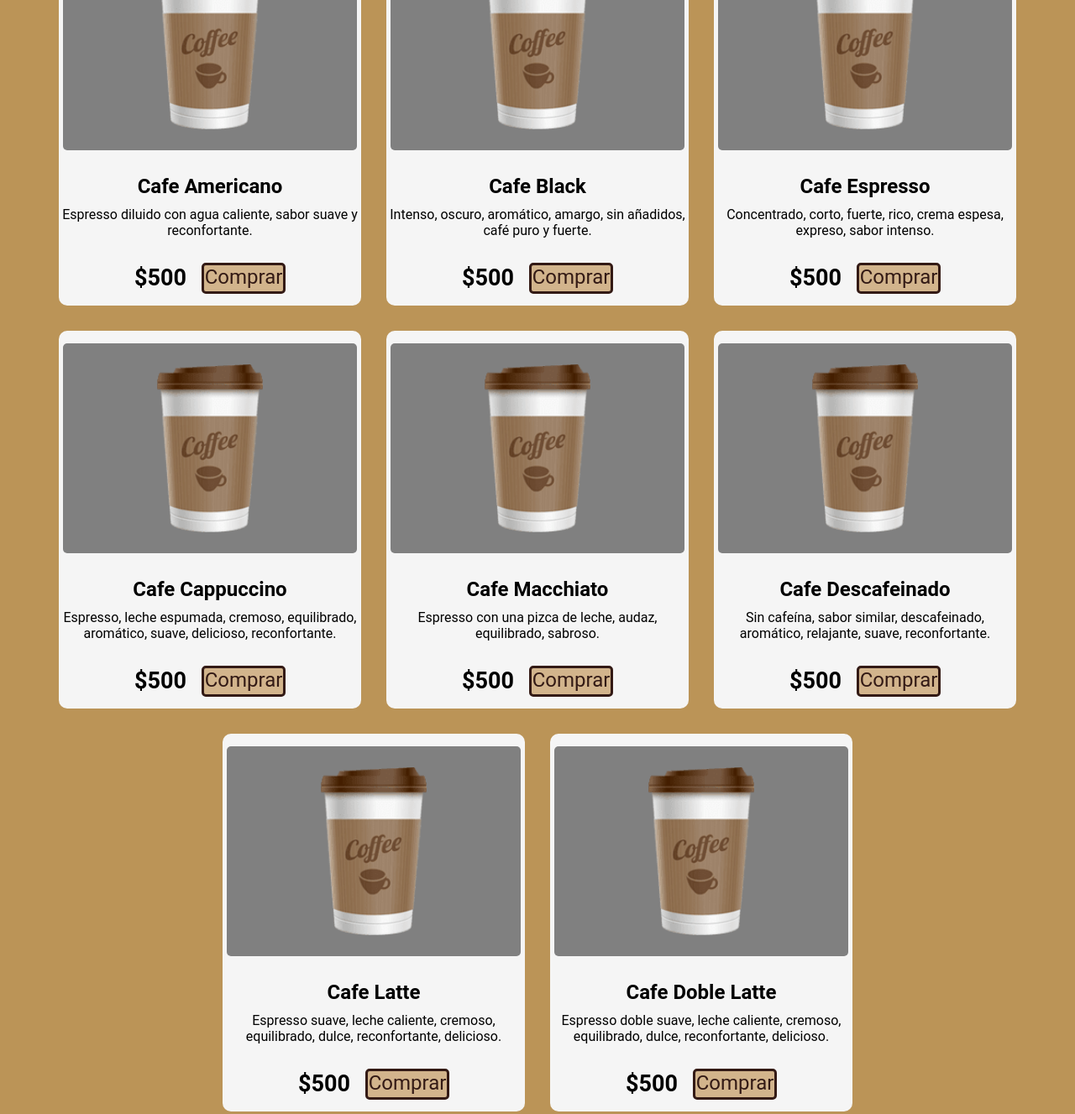
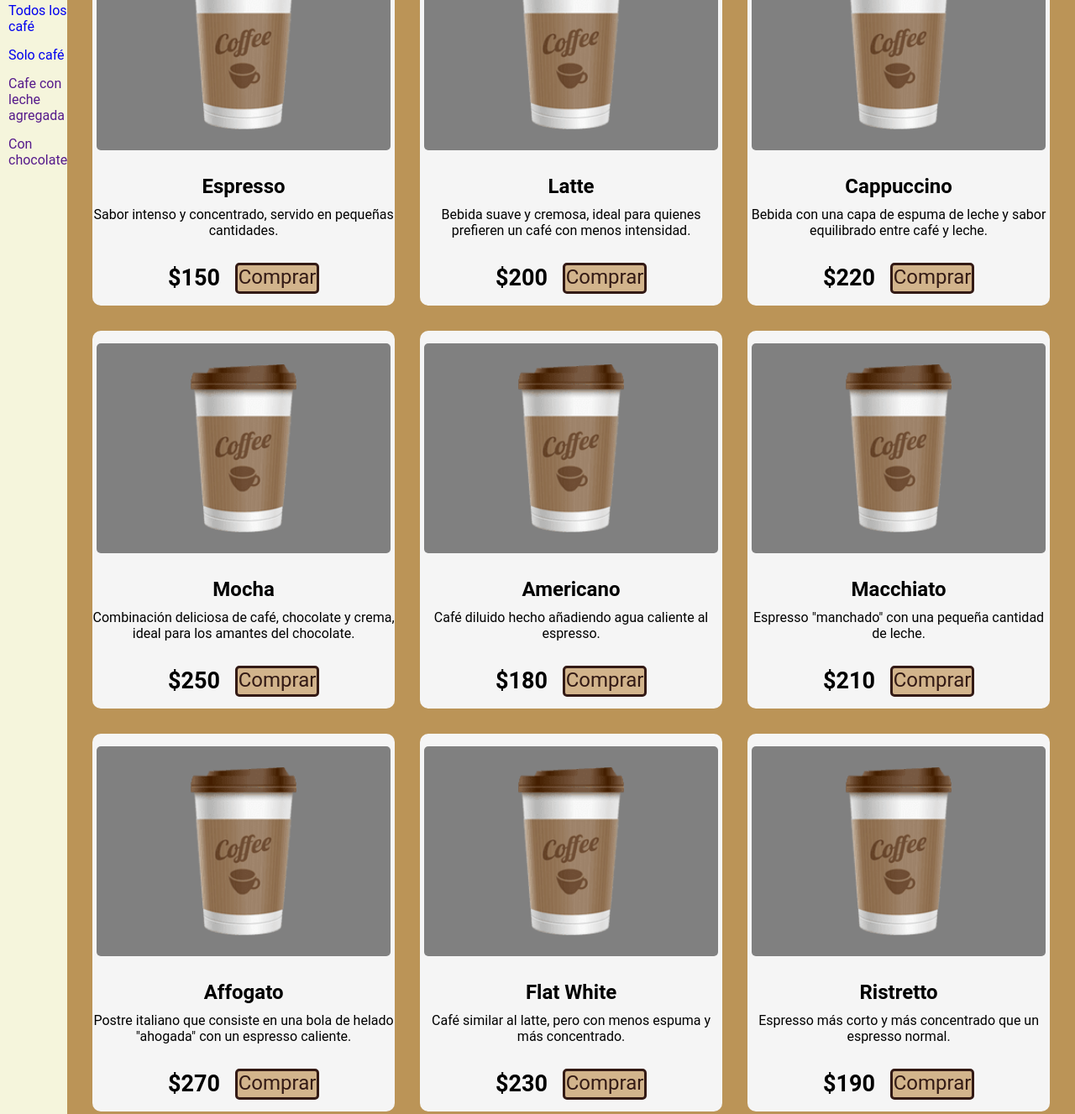
Before and after one commit to Faacusb/intJS, a plain HTML site: page index.html in a window 1280 px wide. Shown: the part 3391-4718 px from the top of the page at 84% size. Drawn offline with Linux system fonts and the light colour scheme.

Commit message:
render js

```diff
--- a/assets/styles.css
+++ b/assets/styles.css
@@ -297,6 +297,18 @@ justify-content: space-evenly;
     margin: 0 auto;
     padding-top: 27px;
     background: #bb9457;
+    display: flex;
+}
+.aside-shop{
+background-color: beige;
+display: flex;
+padding-top: 20px;
+padding-left: 10px;
+}
+.nav-shop{
+display: flex;
+flex-direction: column;
+gap: 15px;
 }
 
 .shop-contain{
--- a/index.html
+++ b/index.html
@@ -164,8 +164,17 @@
     </section>
 
     <section id="shop">
-      <div class="shop-contain">
-        <div class="shop-card">
+      <aside class="aside-shop">
+        <nav class="nav-shop">
+          <h2>Tipos de café</h2>
+          <li><a href="#">Todos los café</a></li>
+          <li><a href="#">Solo café</a></li>
+          <li><a href="">Cafe con leche agregada</a></li>
+          <li><a href="">Con chocolate</a></li>
+        </nav>
+      </aside>
+      <div id="contenedor-productos" class="shop-contain">
+        <!-- <div class="shop-card">
           <div class="img-contain-shop">
             <img class="shop-card-img" src="./assets/img/vaso-cafe-card.jpg" alt="vaso cafe">
           </div>
@@ -178,9 +187,9 @@
             <a class="shop-btn" href="#shop"><span>Comprar</span></a>
           </div>
 
-        </div>
+        </div> -->
 
-        <div class="shop-card">
+        <!-- <div class="shop-card">
           <div class="img-contain-shop">
             <img class="shop-card-img" src="./assets/img/vaso-cafe-card.jpg" alt="vaso cafe">
           </div>
@@ -193,9 +202,9 @@
             <a class="shop-btn" href="#shop"><span>Comprar</span></a>
           </div>
 
-        </div>
+        </div> -->
 
-        <div class="shop-card">
+        <!-- <div class="shop-card">
           <div class="img-contain-shop">
             <img class="shop-card-img" src="./assets/img/vaso-cafe-card.jpg" alt="vaso cafe">
           </div>
@@ -208,9 +217,9 @@
             <a class="shop-btn" href="#shop"><span>Comprar</span></a>
           </div>
 
-        </div>
+        </div> -->
 
-        <div class="shop-card">
+        <!-- <div class="shop-card">
           <div class="img-contain-shop">
             <img class="shop-card-img" src="./assets/img/vaso-cafe-card.jpg" alt="vaso cafe">
           </div>
@@ -223,9 +232,9 @@
             <a class="shop-btn" href="#shop"><span>Comprar</span></a>
           </div>
 
-        </div>
+        </div> -->
 
-        <div class="shop-card">
+        <!-- <div class="shop-card">
           <div class="img-contain-shop">
             <img class="shop-card-img" src="./assets/img/vaso-cafe-card.jpg" alt="vaso cafe">
           </div>
@@ -283,7 +292,7 @@
             <a class="shop-btn" href="#shop"><span>Comprar</span></a>
           </div>
 
-        </div>
+        </div> -->
 
       </div>
     </section>
--- a/main.js
+++ b/main.js
@@ -1,21 +1,166 @@
-const iconMenu = document.querySelector('.iconoMenuHamb'),
- menu = document.querySelector('.navbar-list');
+const iconMenu = document.querySelector(".iconoMenuHamb"),
+  menu = document.querySelector(".navbar-list");
+
+// Menu Hamburguesa
+const toggle_menu = () => {
+  menu.classList.toggle("toggleMenu");
+  console.log("holi");
+};
 
 
 
+const cafes = [
+  {
+    nombre: 'Espresso',
+    ingredientes: ['Café molido finamente', 'Agua caliente'],
+    caracteristicas: 'Sabor intenso y concentrado, servido en pequeñas cantidades.',
+    precio: 150,
+    imagen: './assets/img/vaso-cafe-card.jpg',
+    categoria: 'cafe'
+  },
+  {
+    nombre: 'Latte',
+    ingredientes: ['Espresso', 'Leche vaporizada'],
+    caracteristicas: 'Bebida suave y cremosa, ideal para quienes prefieren un café con menos intensidad.',
+    precio: 200,
+    imagen: './assets/img/vaso-cafe-card.jpg',
+    categoria: 'con leche'
+  },
+  {
+    nombre: 'Cappuccino',
+    ingredientes: ['Espresso', 'Leche vaporizada', 'Espuma de leche'],
+    caracteristicas: 'Bebida con una capa de espuma de leche y sabor equilibrado entre café y leche.',
+    precio: 220,
+    imagen: './assets/img/vaso-cafe-card.jpg',
+    categoria: 'con leche'
+  },
+  {
+    nombre: 'Mocha',
+    ingredientes: ['Espresso', 'Leche', 'Jarabe de chocolate', 'Crema batida'],
+    caracteristicas: 'Combinación deliciosa de café, chocolate y crema, ideal para los amantes del chocolate.',
+    precio: 250,
+    imagen: './assets/img/vaso-cafe-card.jpg',
+    categoria: 'con leche'
+  },
+  {
+    nombre: 'Americano',
+    ingredientes: ['Espresso', 'Agua caliente'],
+    caracteristicas: 'Café diluido hecho añadiendo agua caliente al espresso.',
+    precio: 180,
+    imagen: './assets/img/vaso-cafe-card.jpg',
+    categoria: 'cafe'
+  },
+  {
+    nombre: 'Macchiato',
+    ingredientes: ['Espresso', 'Leche vaporizada', 'Espuma de leche'],
+    caracteristicas: 'Espresso "manchado" con una pequeña cantidad de leche.',
+    precio: 210,
+    imagen: './assets/img/vaso-cafe-card.jpg',
+    categoria: 'con leche'
+  },
+  {
+    nombre: 'Affogato',
+    ingredientes: ['Espresso', 'Helado'],
+    caracteristicas: 'Postre italiano que consiste en una bola de helado "ahogada" con un espresso caliente.',
+    precio: 270,
+    imagen: './assets/img/vaso-cafe-card.jpg',
+    categoria: 'con helado'
+  },
+  {
+    nombre: 'Flat White',
+    ingredientes: ['Espresso', 'Leche vaporizada'],
+    caracteristicas: 'Café similar al latte, pero con menos espuma y más concentrado.',
+    precio: 230,
+    imagen: './assets/img/vaso-cafe-card.jpg',
+    categoria: 'con leche'
+  },
+  {
+    nombre: 'Ristretto',
+    ingredientes: ['Café molido finamente', 'Agua caliente'],
+    caracteristicas: 'Espresso más corto y más concentrado que un espresso normal.',
+    precio: 190,
+    imagen: './assets/img/vaso-cafe-card.jpg',
+    categoria: 'cafe'
+  },
+  {
+    nombre: 'Turkish Coffee',
+    ingredientes: ['Café molido grueso', 'Agua', 'Azúcar'],
+    caracteristicas: 'Método de preparación de café tradicional en Turquía, donde se hierve café molido con agua y azúcar (opcional).',
+    precio: 260,
+    imagen: './assets/img/vaso-cafe-card.jpg',
+    categoria: 'cafe'
+  },
+  {
+    nombre: 'Irish Coffee',
+    ingredientes: ['Café', 'Whiskey irlandés', 'Azúcar', 'Crema'],
+    caracteristicas: 'Bebida que combina café, whiskey irlandés y azúcar, generalmente rematada con crema.',
+    precio: 280,
+    imagen: './assets/img/vaso-cafe-card.jpg',
+    categoria: 'con alcohol'
+  },
+  {
+    nombre: 'Vienna Coffee',
+    ingredientes: ['Café molido', 'Crema batida', 'Canela'],
+    caracteristicas: 'Café negro con crema batida y a menudo espolvoreado con canela.',
+    precio: 240,
+    imagen: './assets/img/vaso-cafe-card.jpg',
+    categoria: 'con crema'
+  },
+  {
+    nombre: 'Café au Lait',
+    ingredientes: ['Café', 'Leche'],
+    caracteristicas: 'Café hecho con partes iguales de café filtrado y leche caliente.',
+    precio: 215,
+    imagen: './assets/img/vaso-cafe-card.jpg',
+    categoria: 'con leche'
+  },
+  {
+    nombre: 'Cortado',
+    ingredientes: ['Espresso', 'Leche vaporizada'],
+    caracteristicas: 'Espresso "cortado" con una pequeña cantidad de leche caliente.',
+    precio: 205,
+    imagen: './assets/img/vaso-cafe-card.jpg',
+    categoria: 'cafe'
+  },
+  {
+    nombre: 'Café con Leche',
+    ingredientes: ['Café', 'Leche'],
+    caracteristicas: 'Bebida que combina café y leche en proporciones iguales.',
+    precio: 225,
+    imagen: './assets/img/vaso-cafe-card.jpg',
+    categoria: 'con leche'
+  },
+];
 
- const toggle_menu = ()=>{
-        menu.classList.toggle('toggleMenu')
-        console.log('holi')
- }
+const contenedorProductos = document.querySelector("#contenedor-productos");
+
+function cargarProductos(){
+  cafes.forEach(producto =>{
+
+    const div = document.createElement("div");
+    div.classList.add("shop-card");
+    div.innerHTML = `<div class="img-contain-shop">
+            <img class="shop-card-img" src="./assets/img/vaso-cafe-card.jpg" alt="${producto.nombre}">
+          </div>
+          <div class="texto-shop">
+            <h2> ${producto.nombre}</h2>
+            <p>${producto.caracteristicas}</p>
+          </div>
+          <div class="precio-shop">
+            <p>$${producto.precio}</p>
+            <a class="shop-btn" href="#shop"><span>Comprar</span></a>
+          </div>
+    `;
+
+    contenedorProductos.append(div);
+  })
+
+}
+cargarProductos()
 
 
-const init = ()=> {
+const init = () => {
+  iconMenu.addEventListener("click", toggle_menu);
 
-
-
-iconMenu.addEventListener('click',toggle_menu)
-
-console.log(menu)
-}
-init()
+  console.log(menu);
+};
```
